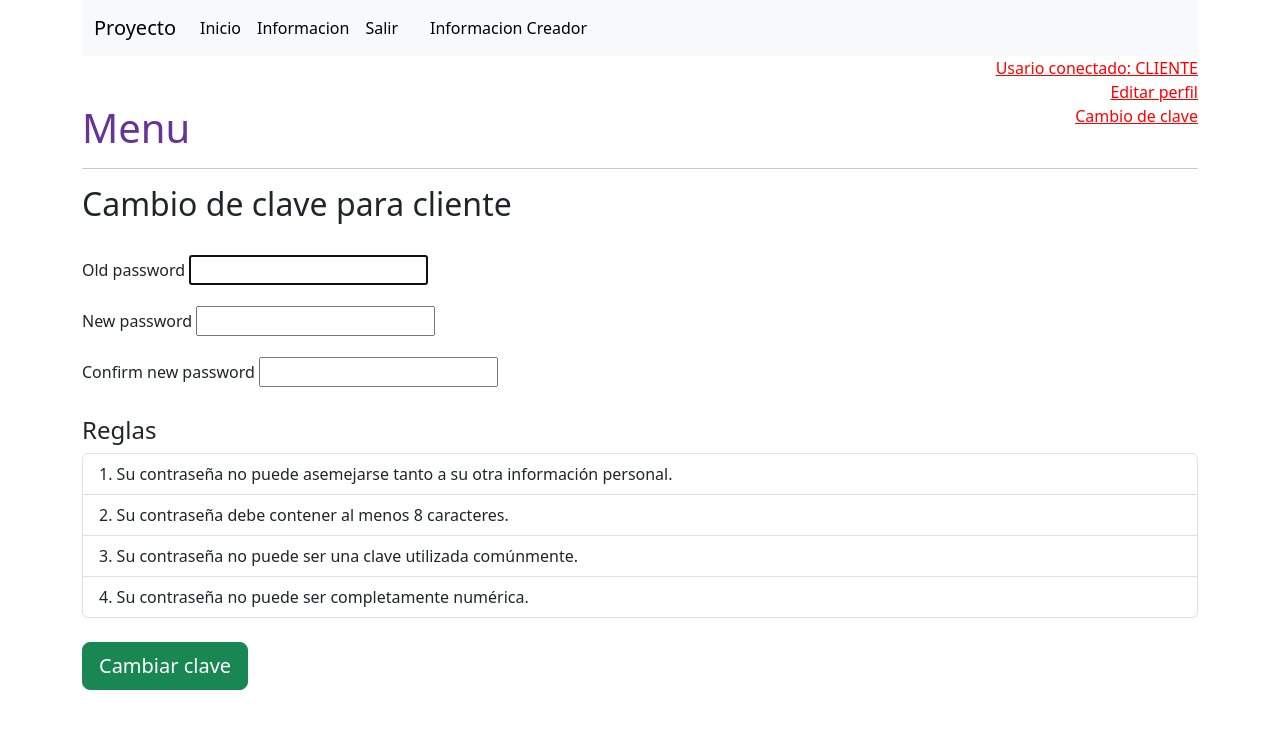
After one commit to Ross-Teao/Proyecto-final-Ross-Teao, a Django app: page /change_password/ in a window 1280 px wide. The commit adds this page. Shown: the top 729 px of the page. Run offline with Django 4.2, Linux system fonts and the light colour scheme; a user stored in the database is signed in.

Commit message:
se guarda para enviar a revision de coderask

```diff
--- a/mi_app/templates/mi_app/base.html
+++ b/mi_app/templates/mi_app/base.html
@@ -61,8 +61,9 @@
         {% else %}
         <a style='color:red' class="float-end"class="nav-link active" aria-current="page" href="{% url 'editarperfil' %}"></a>
         {% endif%}
+        <br>
+        <a style='color:red' class="float-end"class="nav-link active" aria-current="page" href="{% url 'change-password' %}">Cambio de clave</a>
         <h1 style='color:rebeccapurple'> Menu </h1>
-
 <hr/>
 <div id="menu">
 
--- /dev/null
+++ b/mi_app/templates/registration/password_change.html
@@ -0,0 +1,40 @@
+{% extends "mi_app/base.html" %}
+{% load static %}
+{% block contenido_nuevo%}
+
+<title>{% block title%} Cambiar clave {% endblock %}</title>
+
+<h2> Cambio de clave para {{user.username}}</h2>
+<br>
+<form method="post">
+    {% csrf_token %}
+    <div class="row g-3">
+        <div class="col-md-12">
+            <label for="inputPassword4" class="form-label">Old password</label>
+            {{form.old_password}}
+        </div>
+        <div class="col-md-12">
+            <label for="inputPassword4" class="form-label">New password</label>
+            {{form.new_password1}}
+
+        </div>
+        <div class="col-md-12">
+            <label for="inputPassword4" class="form-label">Confirm new password</label>
+            {{form.new_password2}}
+          </div>
+      </div>
+      <br>
+      <h4>Reglas</h4>
+      <ul class="list-group list-group">
+        <li class="list-group-item">1. Su contraseña no puede asemejarse tanto a su otra información personal.</li>
+        <li class="list-group-item">2. Su contraseña debe contener al menos 8 caracteres.</li>
+        <li class="list-group-item">3. Su contraseña no puede ser una clave utilizada comúnmente.</li>
+        <li class="list-group-item">4. Su contraseña no puede ser completamente numérica.</li>
+      </ul>
+
+      <br>
+    <button type="submit" class= "btn btn-lg btn-success"> Cambiar clave</button>
+
+</form>
+
+{%endblock%}
--- a/mi_app/urls.py
+++ b/mi_app/urls.py
@@ -1,5 +1,8 @@
 from django.urls import path
 from mi_app.views import *
+#para el cambio de clave-----------------------------------------
+from django.contrib.auth.views import LogoutView,PasswordChangeView
+
 
 urlpatterns = [
     path('', base, name="base"),
@@ -8,4 +11,9 @@ urlpatterns = [
     path('info/', info, name="info"),
     path('register/', register, name="register"),
     path('editarperfil/', editarPerfil, name="editarperfil"),
+    #cambio de clave-------------------------------------
+    path('change_password/', PasswordChangeView.as_view(template_name="registration/password_change.html"), name="change-password"),
+    # path('password_success/', password_success, name="password_success"),
+    path('password-change-success/', password_change_success, name='password_change_success')
+
 ]
```
Also changed, not shown: mi_app/forms.py (+19 -5 lines), mi_app/templates/registration/password_change_success.html (added, +9 -0 lines), mi_app/views.py (+20 -4 lines), proyecto_final/settings.py (+8 -0 lines), db.sqlite3.
